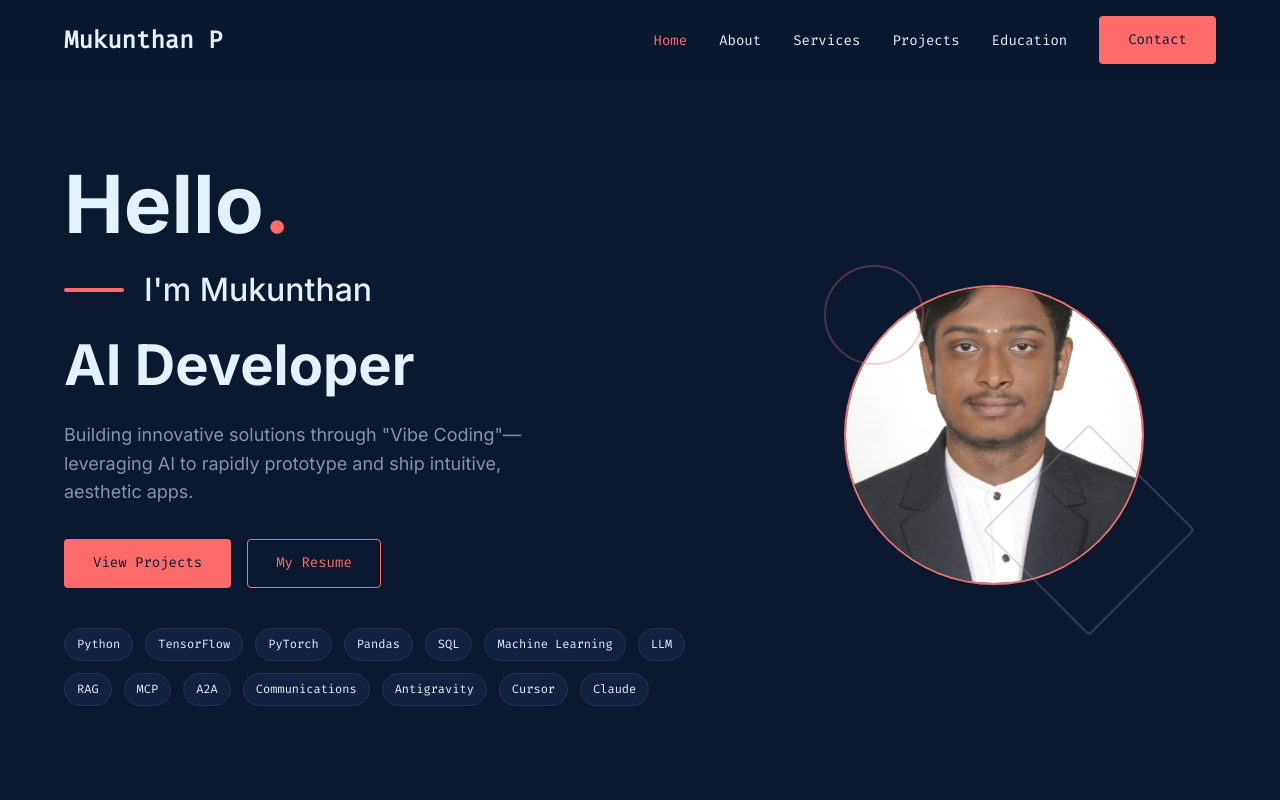
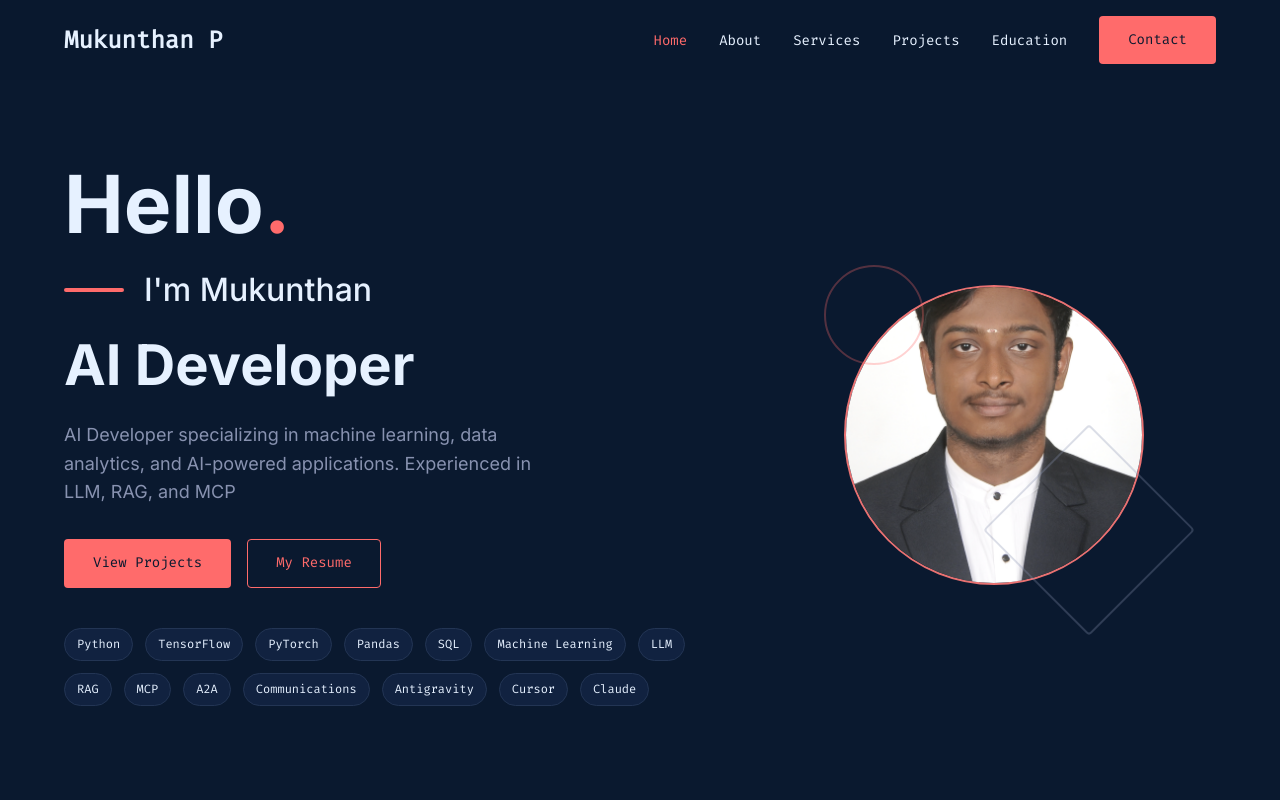
Before and after one commit to MukunthanPeriyasamy/Portfolio, a plain HTML site: page index.html in a window 1280 px wide. Shown: the top 800 px of the page. Drawn offline with Linux system fonts and the light colour scheme.

Commit message:
Update hero description for AI Developer

```diff
--- a/index.html
+++ b/index.html
@@ -56,8 +56,7 @@
                 </div>
                 <h2 class="hero-role">AI Developer</h2>
                 <p class="hero-description">
-                    Building innovative solutions through "Vibe Coding"—leveraging AI to rapidly prototype and ship
-                    intuitive, aesthetic apps.
+                    AI Developer specializing in machine learning, data analytics, and AI-powered applications. Experienced in LLM, RAG, and MCP
                 </p>
                 <div class="hero-btns">
                     <a href="#projects" class="btn btn-primary">View Projects</a>
```
